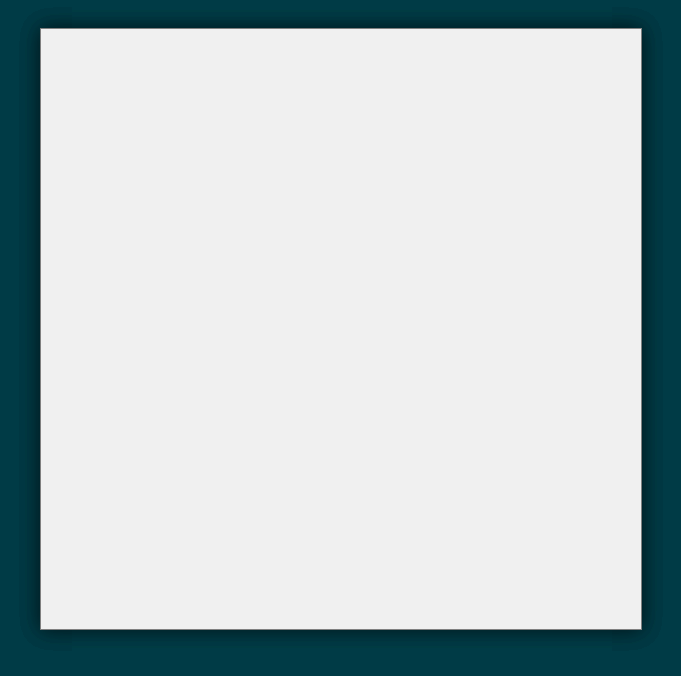
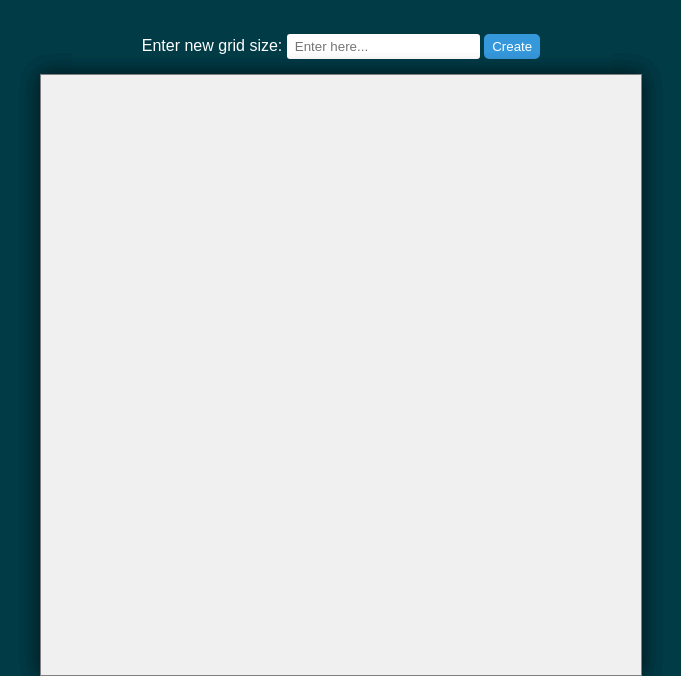
Before and after one commit to anubhav-m/etch-a-sketch, a plain HTML site: page index.html in a window 1280 px wide. Shown: the part 126-802 px from the top of the page, without its empty margins (299-980 px from the left). Drawn offline with Linux system fonts and the light colour scheme; a web font is replaced by a local one.

Commit message:
Added input grid size functionality

```diff
--- a/index.html
+++ b/index.html
@@ -9,12 +9,22 @@
     <link rel="preconnect" href="https://fonts.googleapis.com">
     <link rel="preconnect" href="https://fonts.gstatic.com" crossorigin>
     <link href="https://fonts.googleapis.com/css2?family=Press+Start+2P&display=swap" rel="stylesheet">
+    <link rel="preconnect" href="https://fonts.googleapis.com">
+    <link rel="preconnect" href="https://fonts.gstatic.com" crossorigin>
+    <link href="https://fonts.googleapis.com/css2?family=Tilt+Neon&display=swap" rel="stylesheet">
 </head>
 <body>
     <div class="title">
         Etch-a-Sketch
     </div>
 
+    <div class="new-grid">
+        <label for="grid-size">Enter new grid size:</label>
+        <input type="text" placeholder="Enter here...">
+        <button class="add">Create</button>
+        <div class="error"></div>
+    </div>
+
     <div class="grid-container">
     </div>
 </body>
--- a/scripts.js
+++ b/scripts.js
@@ -1,6 +1,7 @@
+function gridCreator(input){
     const gridContainer = document.querySelector(".grid-container");
 
-for (let i = 1; i<=16; i++){
+    for (let i = 1; i<=input; i++){
         const gridLineContainer = document.createElement("div");
         gridLineContainer.style.flex= "1 1 auto";
         gridLineContainer.style.margin= "0px";
@@ -11,7 +12,7 @@ for (let i = 1; i<=16; i++){
     const gridLineContainer = document.querySelectorAll(".grid-container > div");
 
     for (let line of gridLineContainer){
-    for (let i = 1; i<=16; i++){
+        for (let i = 1; i<=input; i++){
             const box= document.createElement("div");
             box.classList.add("box");
             box.style.flex= "1 1 auto";
@@ -19,13 +20,15 @@ for (let line of gridLineContainer){
             line.appendChild(box);
         }
     }
+}
+
+gridCreator(16);
 
 function randomIntGenerator(){
     return Math.floor(Math.random()*255);
 }
 
-
-
+const gridContainer = document.querySelector(".grid-container");
 gridContainer.addEventListener('mouseover', function(e) {
     let red= randomIntGenerator();
     let green= randomIntGenerator();
@@ -33,11 +36,26 @@ gridContainer.addEventListener('mouseover', function(e) {
 
     let opacity=Number(e.target.style.opacity);
     console.log(opacity);
-    if (opacity!=1) opacity+=0.1;
+    if (opacity!=1) opacity+=0.2;
     if (e.target.classList.contains("box")){
         e.target.style.backgroundColor = `rgb(${red}, ${green}, ${blue})`; // Change background color on hover
         e.target.style.opacity = opacity;
     }
     else return;
+});
 
-});
+const button = document.querySelector(".new-grid button");
+const input = document.querySelector(".new-grid input");
+button.addEventListener("click", function(e){
+    const error = document.querySelector(".new-grid div");
+    error.textContent = "";
+    const inputValue = Number(input.value);
+    if (inputValue<=100 && inputValue>0){
+        gridContainer.innerHTML="";
+        gridCreator(inputValue);
+    }
+    else{
+        const error = document.querySelector(".new-grid div");
+        error.textContent= "Please Enter Values between 1 and 100!!!!";
+    }
+})
--- a/styles.css
+++ b/styles.css
@@ -2,7 +2,6 @@ body{
     height: 100vh;
     display: flex;
     flex-direction: column;
-    overflow: hidden;
     margin:0px;
     background-color: #003B46;
 }
@@ -12,24 +11,68 @@ body{
     font-family: "Press Start 2P", system-ui;
     font-weight: 400;
     font-style: normal;
-    margin-top: 70px;
     font-size: 40px;
     color:#FFD166;
+    margin:70px auto auto auto;
+}
+
+.new-grid{
+    color:white;
+    font-size:38;
+    margin-top:50px;
+    margin-bottom:0px;
+    margin-left:auto;
+    margin-right:auto;
+    font-family: "Tilt Neon", sans-serif;
+    font-optical-sizing: auto;
+    font-weight: 400;
+    font-style: normal;
+    font-variation-settings:
+        "XROT" 0,
+        "YROT" 0;
+
+}
+
+.error{
+    color:#DC143C;
+    margin-top:15px;
+    text-align: center;
+}
+
+.new-grid input{
+    border-radius: 3px;
+    border:0px;
+    padding:5px 8px;
+}
+
+.new-grid button{
+    background-color: #3498DB;
+    color:white;
+    padding: 5px 8px;
+    margin:0px;
+    border:0px;
+    border-radius: 5px;
+}
+
+.new-grid button:hover{
+    cursor: pointer; /* Change cursor to pointer */
+    background-color: #2980B9;
+    box-shadow: 0px 4px 8px rgba(0, 0, 0, 0.2); /* Add a subtle shadow on hover */
 }
 
 .grid-container{
+    margin: auto;
+    flex: 0 0 auto;
     border:1px solid grey;
     height:600px;
     width:600px;
     display: flex;
     flex-wrap: nowrap;
     flex-direction: column;
-    margin:auto;
     background-color: #F0F0F0;
     box-shadow:
     0 0 20px rgba(0, 0, 0, 0.2), /* Top shadow */
     0 0 20px rgba(0, 0, 0, 0.2), /* Right shadow */
     0 0 20px rgba(0, 0, 0, 0.2), /* Bottom shadow */
     0 0 20px rgba(0, 0, 0, 0.2); /* Left shadow */
-
 }
```
Lines whose indentation alone changed are shown as unchanged.
